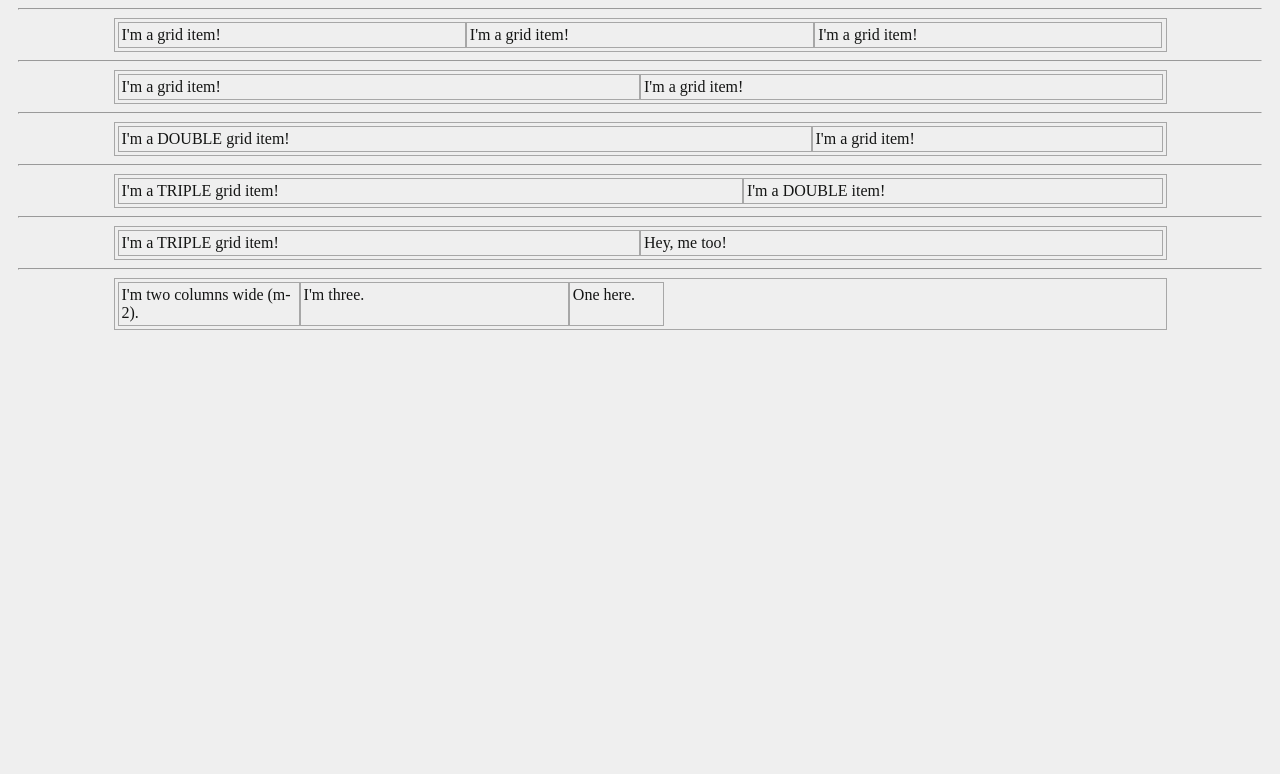
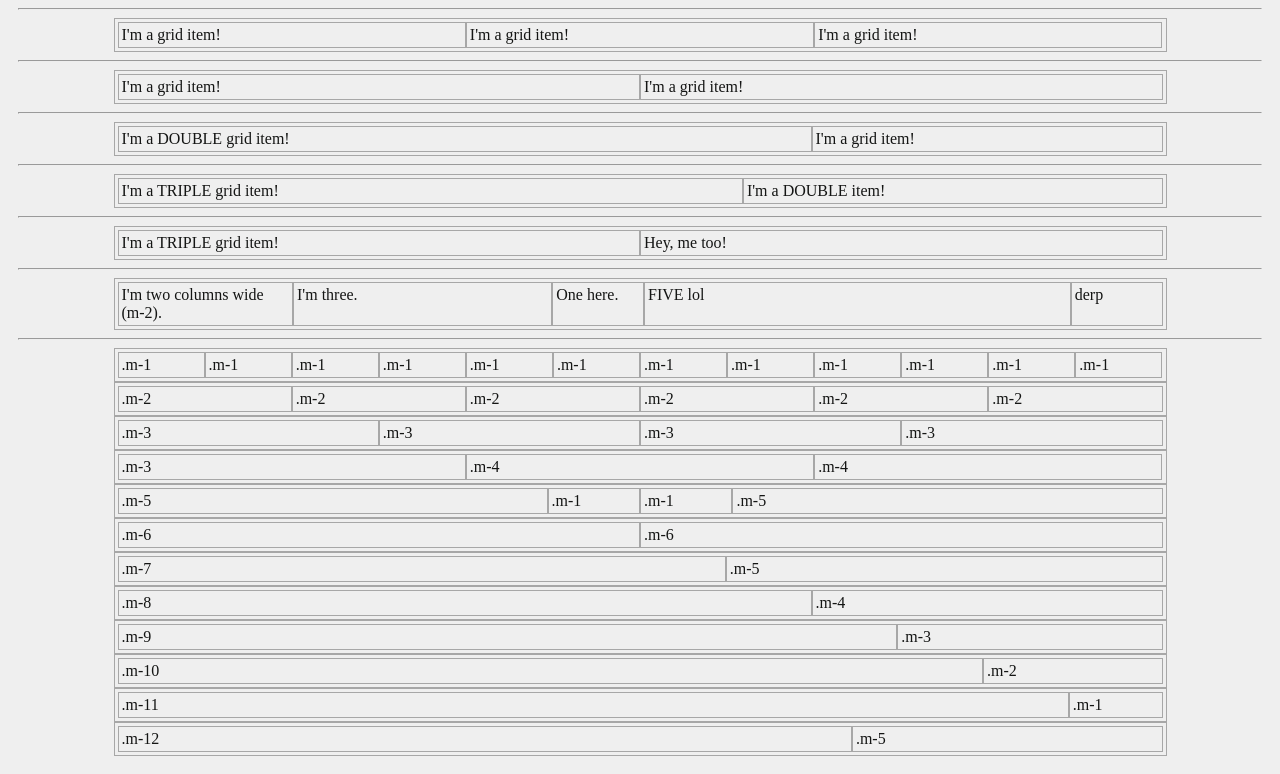
Before and after one commit to austinbillings/mansion, a website: page demo/index.html in a window 1280 px wide. Shown: the part 167-941 px from the top of the page. Before the commit the page ends 800 px from the top, so only its background shows below. Drawn offline with nearby package versions, Linux system fonts and the light colour scheme; files that its build step writes are made by us from their sources.

Commit message:
Update description

```diff
--- a/bower.json
+++ b/bower.json
@@ -1,7 +1,7 @@
 {
   "name": "mansion",
   "authors": ["Austin Billings <austin@austinbillings.com>"],
-  "description": "A kickass flexbox framework. Plenty of room for everybody.",
+  "description": "A kickass, responsive flexbox layout framework. Plenty of room for everybody.",
   "main": "dist/mansion.css",
   "keywords": [
     "flexbox",
--- a/demo.js
+++ b/demo.js
@@ -1,9 +1,8 @@
 var express = require('express');
-
 var app = express();
 var port = 5825;
 
 app.use(express.static('demo'));
 app.use('/dist', express.static('dist'));
 app.listen(port);
-console.log('up on '+port);
+console.log('Mansion Demo up on '+port);
--- a/demo/index.html
+++ b/demo/index.html
@@ -7,7 +7,7 @@
       padding:10px;
       background-color:#efefef;
       color: #141514;
-      font-family: 'Gotham';
+      font-family: 'Brooklyn Samuels';
     }
     h1 {
       font-weight: 100;
@@ -30,7 +30,9 @@
       I'm a grid item!
     </div>
   </div>
+
 <hr />
+
   <div class="grid">
     <div class="m">
       I'm a grid item!
@@ -42,7 +44,9 @@
       I'm a grid item!
     </div>
   </div>
+
 <hr />
+
   <div class="grid">
     <div class="m">
       I'm a grid item!
@@ -51,7 +55,9 @@
       I'm a grid item!
     </div>
   </div>
+
 <hr />
+
   <div class="grid">
     <div class="m-x2">
       I'm a DOUBLE grid item!
@@ -61,7 +67,9 @@
     </div>
   </div>
   </div>
+
 <hr />
+
   <div class="grid">
     <div class="m-x3">
       I'm a TRIPLE grid item!
@@ -71,7 +79,9 @@
     </div>
   </div>
   </div>
+
 <hr />
+
   <div class="grid">
     <div class="m-x3">
       I'm a TRIPLE grid item!
@@ -80,7 +90,9 @@
       Hey, me too!
     </div>
   </div>
+
 <hr />
+
   <div class="grid">
     <div class="m-2">
       I'm two columns wide (m-2).
@@ -91,6 +103,94 @@
     <div class="m-1">
       One here.
     </div>
+    <div class="m-5">
+      FIVE lol
+    </div>
+    <div class="m-1">
+      derp
+    </div>
   </div>
+
+<hr />
+
+  <div class="grid">
+    <div class="m-1"> .m-1 </div>
+    <div class="m-1"> .m-1 </div>
+    <div class="m-1"> .m-1 </div>
+    <div class="m-1"> .m-1 </div>
+    <div class="m-1"> .m-1 </div>
+    <div class="m-1"> .m-1 </div>
+    <div class="m-1"> .m-1 </div>
+    <div class="m-1"> .m-1 </div>
+    <div class="m-1"> .m-1 </div>
+    <div class="m-1"> .m-1 </div>
+    <div class="m-1"> .m-1 </div>
+    <div class="m-1"> .m-1 </div>
+  </div>
+
+  <div class="grid">
+    <div class="m-2"> .m-2 </div>
+    <div class="m-2"> .m-2 </div>
+    <div class="m-2"> .m-2 </div>
+    <div class="m-2"> .m-2 </div>
+    <div class="m-2"> .m-2 </div>
+    <div class="m-2"> .m-2 </div>
+  </div>
+
+  <div class="grid">
+    <div class="m-3"> .m-3 </div>
+    <div class="m-3"> .m-3 </div>
+    <div class="m-3"> .m-3 </div>
+    <div class="m-3"> .m-3 </div>
+  </div>
+
+  <div class="grid">
+    <div class="m-4"> .m-3 </div>
+    <div class="m-4"> .m-4 </div>
+    <div class="m-4"> .m-4 </div>
+  </div>
+
+  <div class="grid">
+    <div class="m-5"> .m-5 </div>
+    <div class="m-1"> .m-1 </div>
+    <div class="m-1"> .m-1 </div>
+    <div class="m-5"> .m-5 </div>
+  </div>
+
+  <div class="grid">
+    <div class="m-6"> .m-6 </div>
+    <div class="m-6"> .m-6 </div>
+  </div>
+
+  <div class="grid">
+    <div class="m-7"> .m-7 </div>
+    <div class="m-5"> .m-5 </div>
+  </div>
+
+  <div class="grid">
+    <div class="m-8"> .m-8 </div>
+    <div class="m-4"> .m-4 </div>
+  </div>
+
+  <div class="grid">
+    <div class="m-9"> .m-9 </div>
+    <div class="m-3"> .m-3 </div>
+  </div>
+
+  <div class="grid">
+    <div class="m-10"> .m-10 </div>
+    <div class="m-2"> .m-2 </div>
+  </div>
+
+  <div class="grid">
+    <div class="m-11"> .m-11 </div>
+    <div class="m-1"> .m-1 </div>
+  </div>
+
+  <div class="grid">
+    <div class="m-12"> .m-12 </div>
+    <div class="m-5"> .m-5 </div>
+  </div>
+
 </body>
 </html>
--- a/package.json
+++ b/package.json
@@ -1,7 +1,7 @@
 {
   "name": "mansion",
   "version": "0.0.1",
-  "description": "A kickass flexbox framework. Plenty of room for everybody.",
+  "description": "A kickass, responsive flexbox layout framework. Plenty of room for everybody.",
   "main": "dist/mansion.css",
   "scripts": {
     "test": "echo \"Error: no test specified\" && exit 1"
--- a/src/grid.less
+++ b/src/grid.less
@@ -23,6 +23,10 @@
   @media @md { max-width: 750px; }
   @media @lg { max-width: 1045px; }
   @media @xl { max-width: 1250px; }
+}
+.grid-wrap {
+  .grid;
+  flex-wrap: wrap;
 }
 
 // Rows: horizontal, unsized boxes
@@ -93,6 +97,7 @@
 .m-9  { flex: 0 1 75%; }
 .m-10 { flex: 0 1 83.33%; }
 .m-11 { flex: 0 1 91.66%; }
+.m-12 { flex: 0 1 100%; }
 @media @xs {
   .m-xs-1  { .m-1  }
   .m-xs-2  { .m-2  }
@@ -105,6 +110,7 @@
   .m-xs-9  { .m-9  }
   .m-xs-10 { .m-10 }
   .m-xs-11 { .m-11 }
+  .m-xs-12 { .m-12 }
 }
 @media @sm {
   .m-sm-1  { .m-1  }
@@ -118,6 +124,7 @@
   .m-sm-9  { .m-9  }
   .m-sm-10 { .m-10 }
   .m-sm-11 { .m-11 }
+  .m-sm-12 { .m-12 }
 }
 @media @md {
   .m-md-1  { .m-1  }
@@ -131,6 +138,7 @@
   .m-md-9  { .m-9  }
   .m-md-10 { .m-10 }
   .m-md-11 { .m-11 }
+  .m-md-12 { .m-12 }
 }
 @media @lg {
   .m-lg-1  { .m-1  }
@@ -144,6 +152,7 @@
   .m-lg-9  { .m-9  }
   .m-lg-10 { .m-10 }
   .m-lg-11 { .m-11 }
+  .m-lg-12 { .m-12 }
 }
 @media @xl {
   .m-xl-1  { .m-1  }
@@ -157,6 +166,7 @@
   .m-xl-9  { .m-9  }
   .m-xl-10 { .m-10 }
   .m-xl-11 { .m-11 }
+  .m-xl-12 { .m-12 }
 }
 
 .space-between { justify-content: space-between; }
```
Also changed, not shown: README.md, dist/mansion.css.
